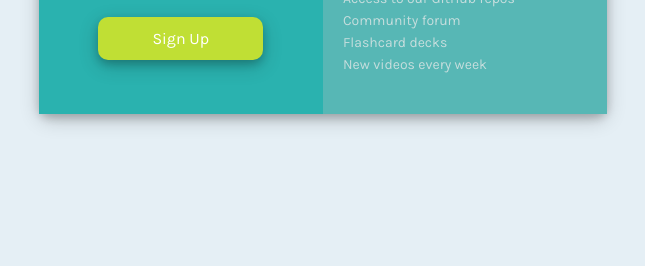
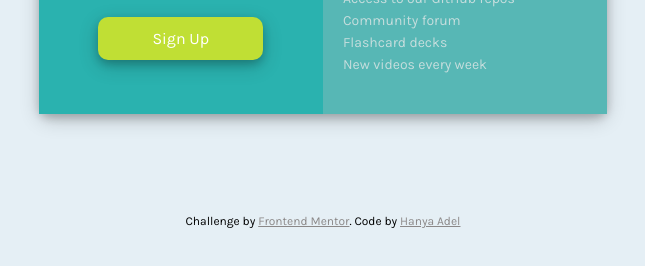
Before and after one commit to HanyaAdel/Single-price-grid-component, a plain HTML site: page index.html in a window 1280 px wide. Shown: the part 418-684 px from the top of the page, without its empty margins (317-962 px from the left). Drawn offline with Linux system fonts and the light colour scheme.

Commit message:
Added Screenshots

```diff
--- a/Style.css
+++ b/Style.css
@@ -102,6 +102,10 @@ button#signUp{
     margin-top: 20px;
 
 }
+#signUp:hover{
+    background-color: hsl(71, 72%, 40%) ;
+    cursor: pointer;
+}
 section#bottomRight{
     background-color: hsl(179, 40%, 53%);
     padding: 20px;
@@ -120,6 +124,14 @@ ul#list > li{
     font-size: 14px;
     color: rgba(236, 235, 235, 0.74);
 }
+footer{
+    margin-top: 100px;
+    text-align: center;
+    font-size: 12px;
+}
+a{
+    color:rgb(139, 136, 136);
+}
 @media (max-width: 400px) {
     #bottom{
         flex-direction: column;
--- a/index.html
+++ b/index.html
@@ -51,5 +51,9 @@
 
     </main>
 
+    <footer>
+      Challenge by <a href="https://www.frontendmentor.io/">Frontend Mentor</a>. Code by <a href="https://github.com/HanyaAdel">Hanya Adel</a>
+    </footer>
+
 </body>
 </html>
```
Also changed, not shown: Screenshots/DesktopLayout.png (added), Screenshots/MobileLayout.png (added).
